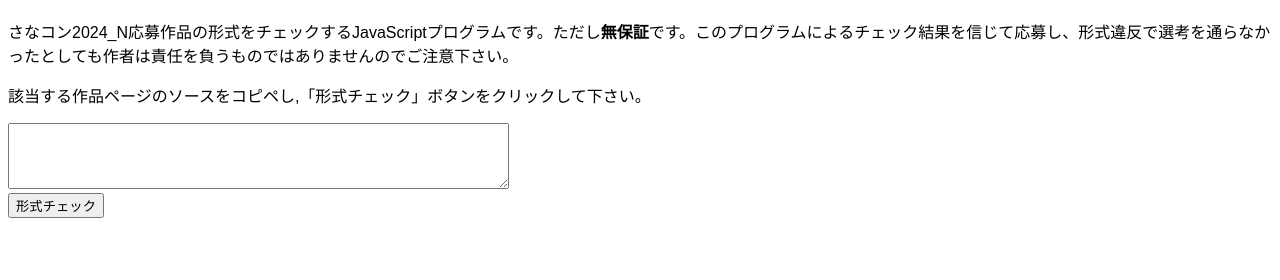
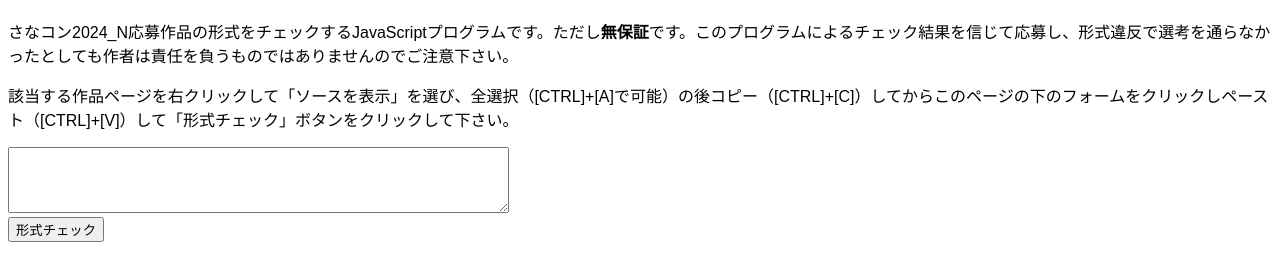
Before and after one commit to PhantomCat16/sanachk, a plain HTML site: page index.html in a window 1280 px wide. Shown: the part 70-350 px from the top of the page. Drawn offline with Linux system fonts and the light colour scheme.

Commit message:
Update index.html

```diff
--- a/index.html
+++ b/index.html
@@ -43,6 +43,7 @@ function sanaChk() {
 	return value;});
 
     var result = "";
+    var letternum = (textcount.length > 1)? textcount[1]:textcount[0];
 
     if (/^[\s\u3000]?見返した日記には、一ページだけ意味のわからない箇所がある。/.test(content[0])) result += "<li> 本文の書き出しは正しいです。</li>\n";
     else result += "<li style=\"color:#FF0000;\"> 本文の書き出しが正しくありません。</li>\n";
@@ -70,7 +71,7 @@ function sanaChk() {
   <p> さなコン2024_N応募作品の形式をチェックするJavaScriptプログラムです。ただし<b>無保証</b>です。このプログラムによるチェック結果を信じて応募し、形式違反で選考を通らなかったとしても作者は責任を負うものではありませんのでご注意下さい。</p>
 <hline>
 <form name="sanachk">
-  <p>該当する作品ページのソースをコピペし,「形式チェック」ボタンをクリックして下さい。
+  <p>該当する作品ページを右クリックして「ソースを表示」を選び、全選択（[CTRL]+[A]で可能）の後コピー（[CTRL]+[C]）してからこのページの下のフォームをクリックしペースト（[CTRL]+[V]）して「形式チェック」ボタンをクリックして下さい。
  </p>
 <textarea name="source" rows="4" cols="60">
 </textarea><br>
```
